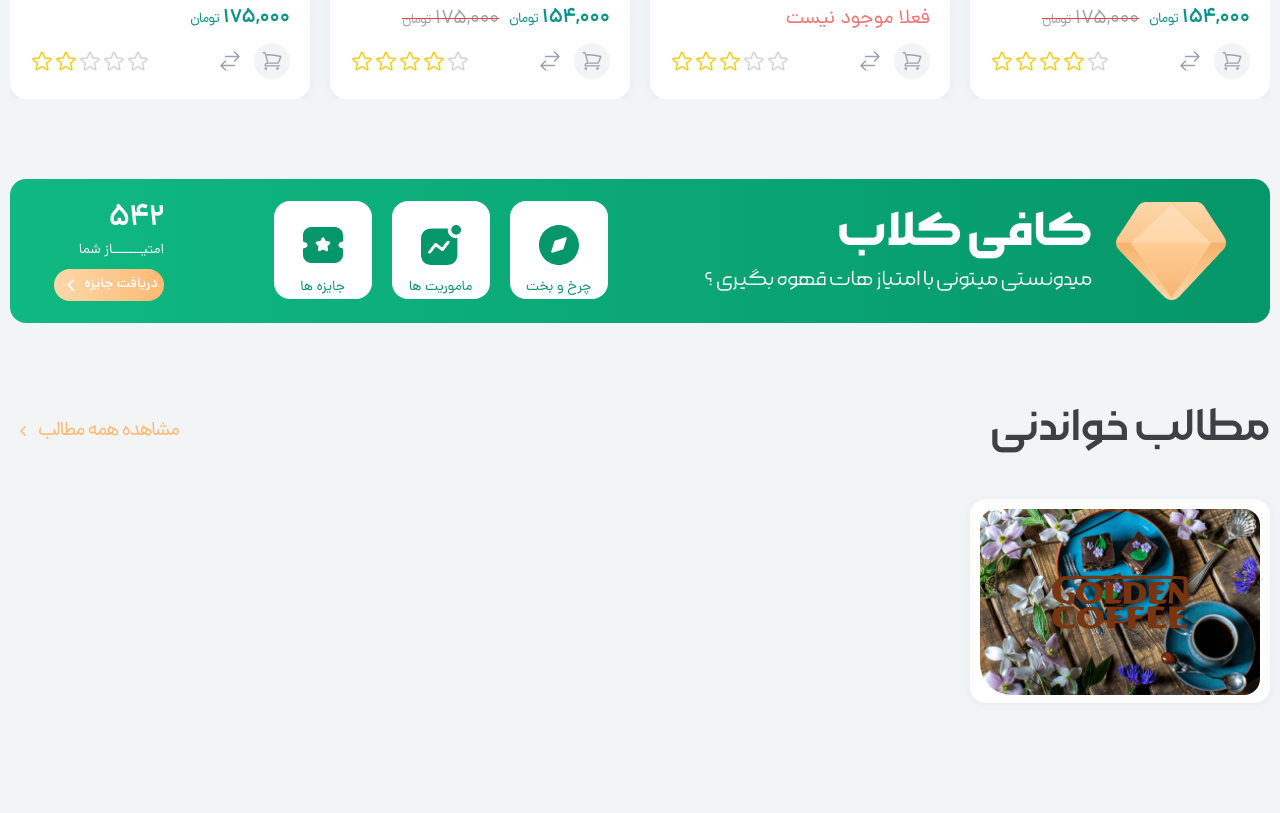
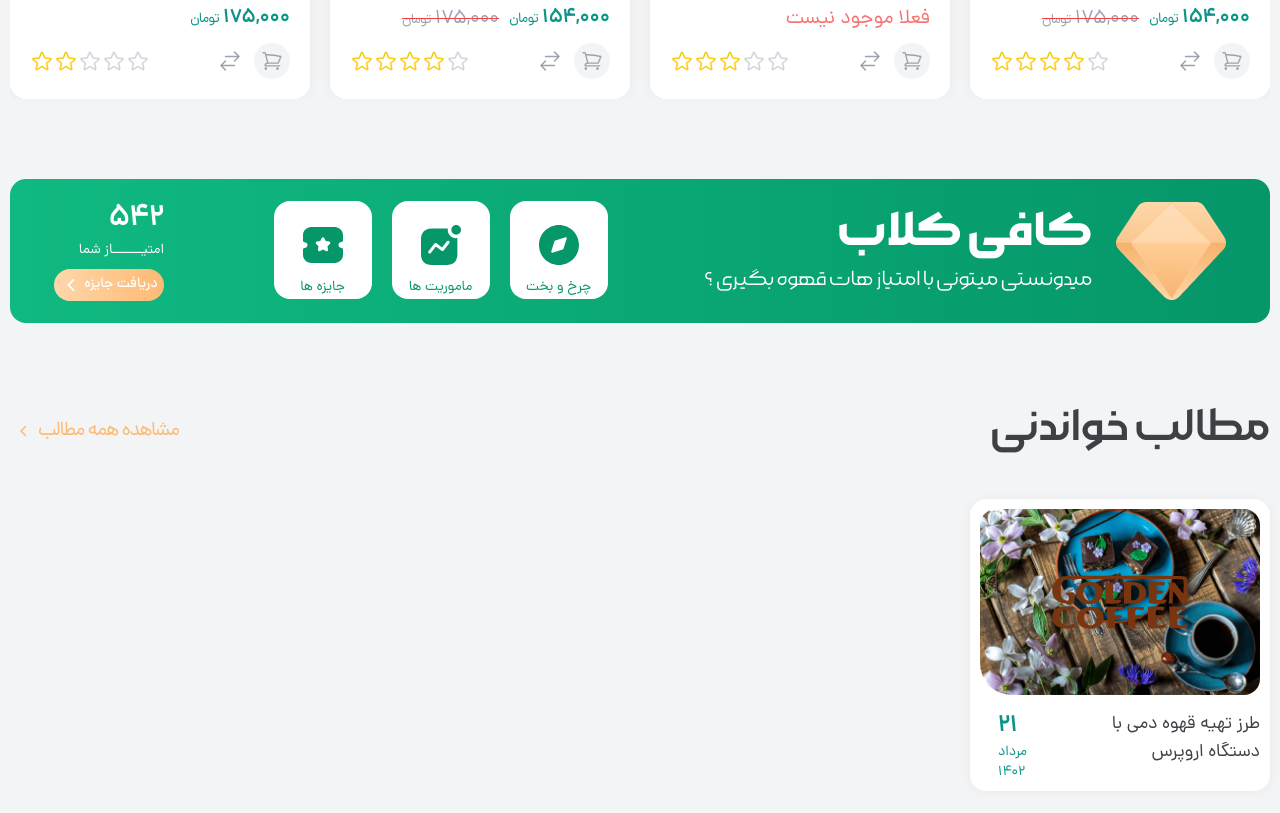
Before and after one commit to Saedf/Coffee-Shop-WithTailwind, a website: page public/index.html in a window 1280 px wide. Shown: the part 3375-4188 px from the top of the page. Drawn offline with Linux system fonts and the light colour scheme.

Commit message:
section date for coffe club

```diff
--- a/public/index.html
+++ b/public/index.html
@@ -1561,14 +1561,22 @@
           <!-- Section Content -->
         <div class="grid grid-cols-2 sm:grid-cols-3 lg:grid-cols-4 gap-3.5  md:gap-5">
           <div class="p-2.5 md:pb-2 bg-white dark:bg-zinc-700 shadow-normal  rounded-2xl">
-              <div class="relative rounded-2xl rounded-bl-4xl overflow-hidden">
+              <div class="relative mb-4 rounded-2xl rounded-bl-4xl overflow-hidden">
                 <img src="images/blogs/blog-1.png" alt="Blog 1">
                 <!-- background: linear-gradient(90deg, #FED7AA 0%, #FDBA74 100%); -->
                  <!-- bg-[linear-gradient(90deg,_#FED7AA_0%,_#FDBA74_100%)] -->
-                <div class="absolute inset-0 w-full h-full hidden md:flex-center bg-gradient-to-r from-orange-200/80 to-orange-700/80">
+                <div class="absolute inset-0 w-full h-full hidden md:flex-center bg-gradient-to-r from-orange-200/80 to-orange-300/80">
                   <svg class="w-[138px] h-[54px] text-amber-900">
                     <use href="#logo-type"></use>
                   </svg>
+                </div>
+              </div>
+              <div class="flex justify-between">
+                <h2 class="font-DanaMedium md:font-Dana text-sm md:text-lg line-clamp-2 max-w-[193px] text-zinc-700 dark:text-white">طرز تهیه قهوه دمی با دستگاه اروپرس</h2>
+                <div class=" flex flex-col ml-[18px]  text-teal-600 dark:text-emerald-500 text-sm text-left">
+                  <span class="font-DanaDemiBold text-2xl">21</span>
+                  <span>مرداد</span>
+                  <span>1402</span>
                 </div>
               </div>
 
```
Also changed, not shown: public/styles/app.css.
